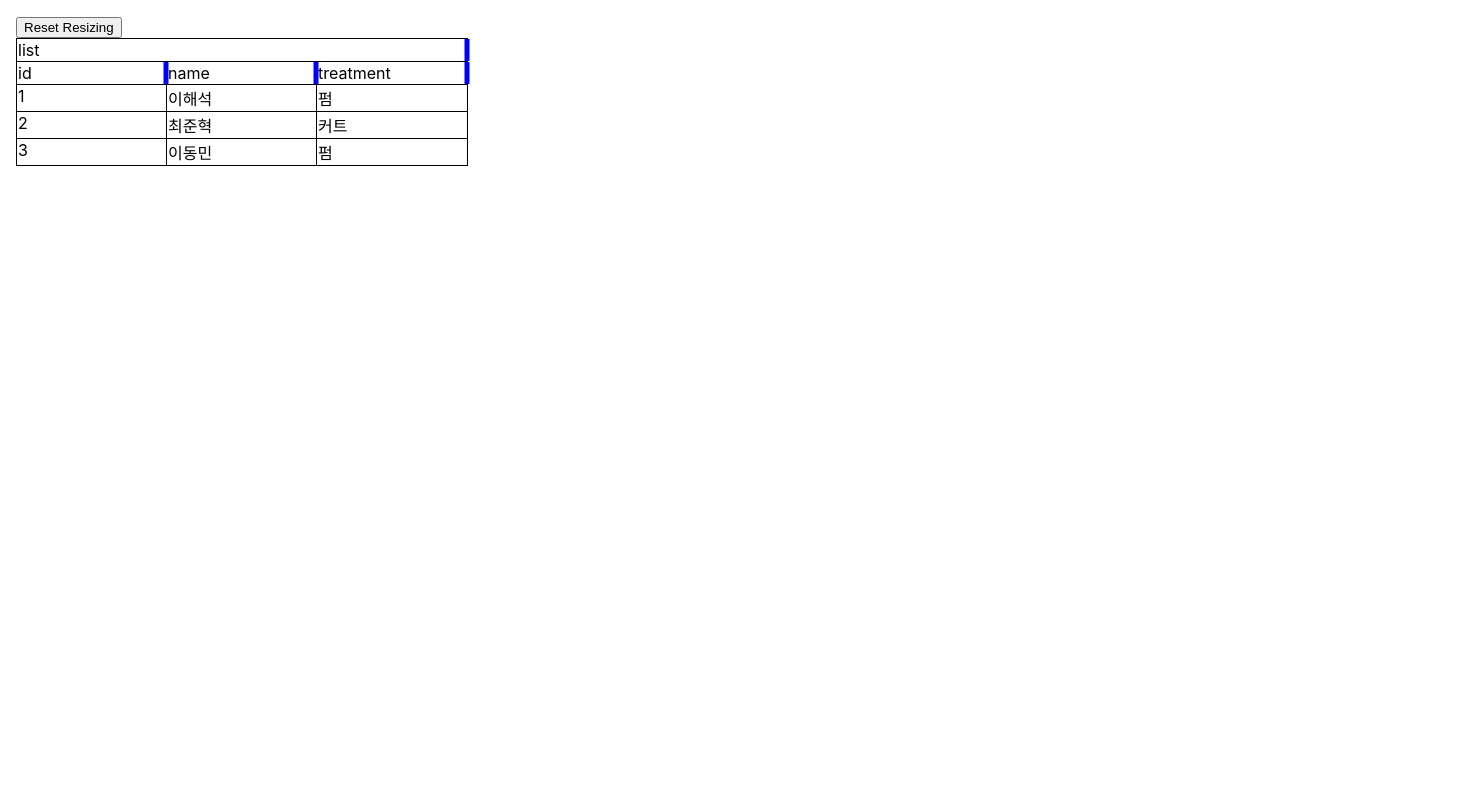
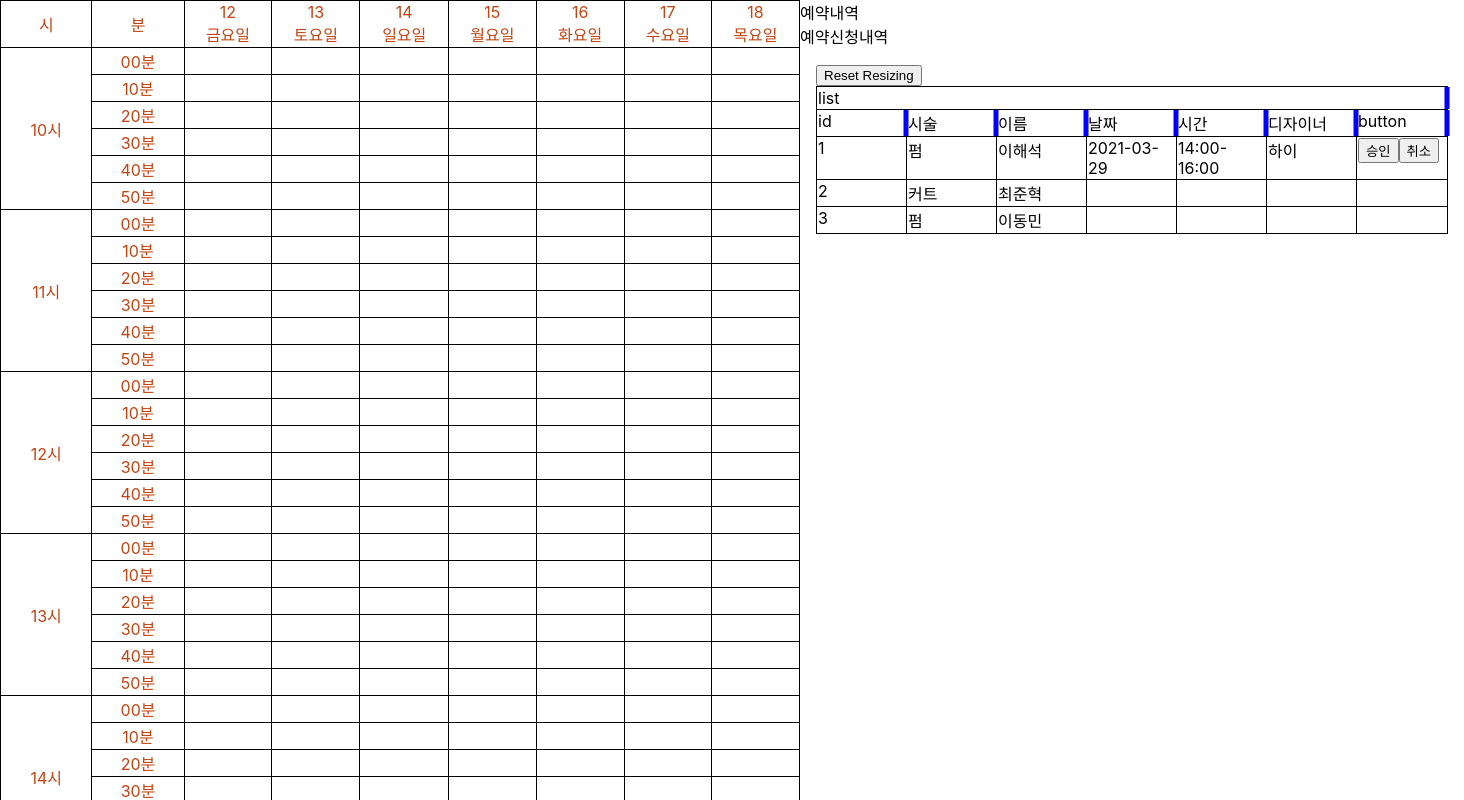
Before and after one commit to LateNightSeoul/Designers-React, a React (Create React App) app: page / in a window 1280 px wide. Shown: the top 800 px of the page, 1464 px wide, since content can reach past the window. Built offline with nearby package versions, Linux system fonts and the light colour scheme.

Commit message:
feat: 예약 내역 read 기능 구현

```diff
--- a/src/css/App.css
+++ b/src/css/App.css
@@ -1,22 +1,3 @@
 .App {
   text-align: center;
 }
-
-.tables {
-  color: rgb(194, 68, 18);
-  border: 1px solid black;
-  border-color: black;
-  width: 60%;
-  min-width: 800px;
-  align-items: center;
-  border-collapse: collapse;
-
-}
-
-td {
-  border: 1px solid black;
-  text-align: center;
-  width : 9999px;
-  height: 5px;
-  position: relative;
-}
--- a/src/js/App.js
+++ b/src/js/App.js
@@ -1,14 +1,12 @@
 import React from 'react';
 import '../css/App.css';
 import CreateTreatment from './Component/createStore/CreateTreatment';
-import ReservationContainer from './Component/reservation/Reservation';
-import ReservationTable from './Component/reservation/ReservationTable';
 import SchedulerContainer from './Component/scheduler/SchedulerContainer';
-import Reservation from './Component/reservation/Reservation';
+
 
 function App() {
   return (
-    <Reservation/>
+    <SchedulerContainer/>
   );
 }
 
--- a/src/js/Component/reservation/ReservationTable.js
+++ /dev/null
@@ -1,185 +0,0 @@
-import React from 'react'
-import styled from 'styled-components'
-import { useTable, useBlockLayout, useResizeColumns } from 'react-table'
-
-const Styles = styled.div`
-  padding: 1rem;
-
-  .table {
-    display: inline-block;
-    border-spacing: 0;
-    border: 1px solid black;
-
-    .tr {
-      :last-child {
-        .td {
-          border-bottom: 0;
-        }
-      }
-    }
-
-    .th,
-    .td {
-      margin: 0;
-      padding: 0.5rem;
-      border-bottom: 1px solid black;
-      border-right: 1px solid black;
-
-      ${'' /* In this example we use an absolutely position resizer,
-       so this is required. */}
-      position: relative;
-
-      :last-child {
-        border-right: 0;
-      }
-
-      .resizer {
-        display: inline-block;
-        background: blue;
-        width: 10px;
-        height: 100%;
-        position: absolute;
-        right: 0;
-        top: 0;
-        transform: translateX(50%);
-        z-index: 1;
-        ${'' /* prevents from scrolling while dragging on touch devices */}
-        touch-action:none;
-
-        &.isResizing {
-          background: red;
-        }
-      }
-    }
-  }
-`
-
-function Table({ columns, data }) {
-  const defaultColumn = React.useMemo(
-    () => ({
-      minWidth: 30,
-      width: 150,
-      maxWidth: 400,
-    }),
-    []
-  )
-
-  const {
-    getTableProps,
-    getTableBodyProps,
-    headerGroups,
-    rows,
-    prepareRow,
-    state,
-    resetResizing,
-  } = useTable(
-    {
-      columns,
-      data,
-      defaultColumn,
-    },
-    useBlockLayout,
-    useResizeColumns
-  )
-
-  return (
-    <>
-      <button onClick={resetResizing}>Reset Resizing</button>
-      <div>
-        <div {...getTableProps()} className="table">
-          <div>
-            {headerGroups.map(headerGroup => (
-              <div {...headerGroup.getHeaderGroupProps()} className="tr">
-                {headerGroup.headers.map(column => (
-                  <div {...column.getHeaderProps()} className="th">
-                    {column.render('Header')}
-                    {/* Use column.getResizerProps to hook up the events correctly */}
-                    <div
-                      {...column.getResizerProps()}
-                      className={`resizer ${
-                        column.isResizing ? 'isResizing' : ''
-                      }`}
-                    />
-                  </div>
-                ))}
-              </div>
-            ))}
-          </div>
-
-          <div {...getTableBodyProps()}>
-            {rows.map((row, i) => {
-              prepareRow(row)
-              return (
-                <div {...row.getRowProps()} className="tr">
-                  {row.cells.map(cell => {
-                    return (
-                      <div {...cell.getCellProps()} className="td">
-                        {cell.render('Cell')}
-                      </div>
-                    )
-                  })}
-                </div>
-              )
-            })}
-          </div>
-        </div>
-      </div>
-      <pre>
-        <code>{JSON.stringify(state, null, 2)}</code>
-      </pre>
-    </>
-  )
-}
-
-function ReservationTable() {
-  const columns = React.useMemo(
-    () => [
-      {
-        Header: 'Name',
-        columns: [
-          {
-            Header: 'First Name',
-            accessor: 'firstName',
-          },
-          {
-            Header: 'Last Name',
-            accessor: 'lastName',
-          },
-        ],
-      },
-      {
-        Header: 'Info',
-        columns: [
-          {
-            Header: 'Age',
-            accessor: 'age',
-            width: 50,
-          },
-          {
-            Header: 'Visits',
-            accessor: 'visits',
-            width: 60,
-          },
-          {
-            Header: 'Status',
-            accessor: 'status',
-          },
-          {
-            Header: 'Profile Progress',
-            accessor: 'progress',
-          },
-        ],
-      },
-    ],
-    []
-  )
-
-  const data = [];
-  return (
-    <Styles>
-      <Table columns={columns} data={data} />
-    </Styles>
-  )
-}
-
-export default ReservationTable;
--- a/src/js/Component/reservation/Reservation.js
+++ b/src/js/Component/scheduler/ReservationContainer.js
@@ -57,9 +57,9 @@ const Styles = styled.div`
 function Table({ columns, data }) {
     const defaultColumn = React.useMemo(
         () => ({
-          minWidth: 30,
-          width: 150,
-          maxWidth: 400,
+          minWidth: 50,
+          width: 90,
+          maxWidth: 300,
         }),
         []
       )
@@ -140,12 +140,28 @@ function ReservationContainer(){
                 accessor: 'id',
               },
               {
-                Header: 'name',
+                Header: '시술',
+                accessor: 'treatment',
+              },
+              {
+                Header: '이름',
                 accessor: 'name',
               },
               {
-                Header: 'treatment',
-                accessor: 'treatment',
+                Header: '날짜',
+                accessor: 'date',
+              },
+              {
+                Header: '시간',
+                accessor: 'time',
+              },
+              {
+                Header: '디자이너',
+                accessor: 'designer',
+              },
+              {
+                Header: 'button',
+                accessor: 'button',
               },
             ],
           },
@@ -157,7 +173,14 @@ function ReservationContainer(){
         {
             id: 1,
             name: '이해석',
-            treatment: '펌'
+            treatment: '펌',
+            date: '2021-03-29',
+            time: '14:00-16:00',
+            designer: '하이',
+            button: <div>
+              <button>승인</button>
+              <button>취소</button>
+            </div>,
         },
         {
             id: 2,
--- a/src/js/Component/scheduler/SchedulerContainer.js
+++ b/src/js/Component/scheduler/SchedulerContainer.js
@@ -1,14 +1,28 @@
 import React from 'react';
+import ReservationContainer from './ReservationContainer';
 import SchedulerHeader from './SchedulerHeader';
 import SchedulerMain from './SchedulerMain';
 
 function SchedulerContainer() {
 
   return (
-    <table className="tables">
-      <SchedulerHeader/>
-      <SchedulerMain/>
-    </table>
+    <div className="grid-container">
+      <main>
+      <table className="tables">
+        <SchedulerHeader/>
+        <SchedulerMain/>
+      </table>
+      </main>
+
+      <aside>
+        <div className="aside-menu">
+          <div>예약내역</div>
+          <div>예약신청내역</div>
+          <div></div>
+        </div>
+        <ReservationContainer/>
+      </aside>
+    </div>
   );
 }
 
--- a/src/js/Component/scheduler/css/schedule.css
+++ b/src/js/Component/scheduler/css/schedule.css
@@ -1,3 +1,8 @@
+.grid-container {
+    display: grid;
+    grid-template-columns: 1fr 1fr;
+}
+
 .schedule{
     border: 1px solid red;
     background-color: blue;
@@ -11,3 +16,25 @@
     justify-content: center;
     align-items: center;
 }
+
+.App {
+    text-align: center;
+  }
+
+.tables {
+    color: rgb(194, 68, 18);
+    border: 1px solid black;
+    border-color: black;
+    width: 60%;
+    min-width: 800px;
+    align-items: center;
+    border-collapse: collapse;
+}
+
+td {
+    border: 1px solid black;
+    text-align: center;
+    width : 9999px;
+    height: 5px;
+    position: relative;
+}
```
